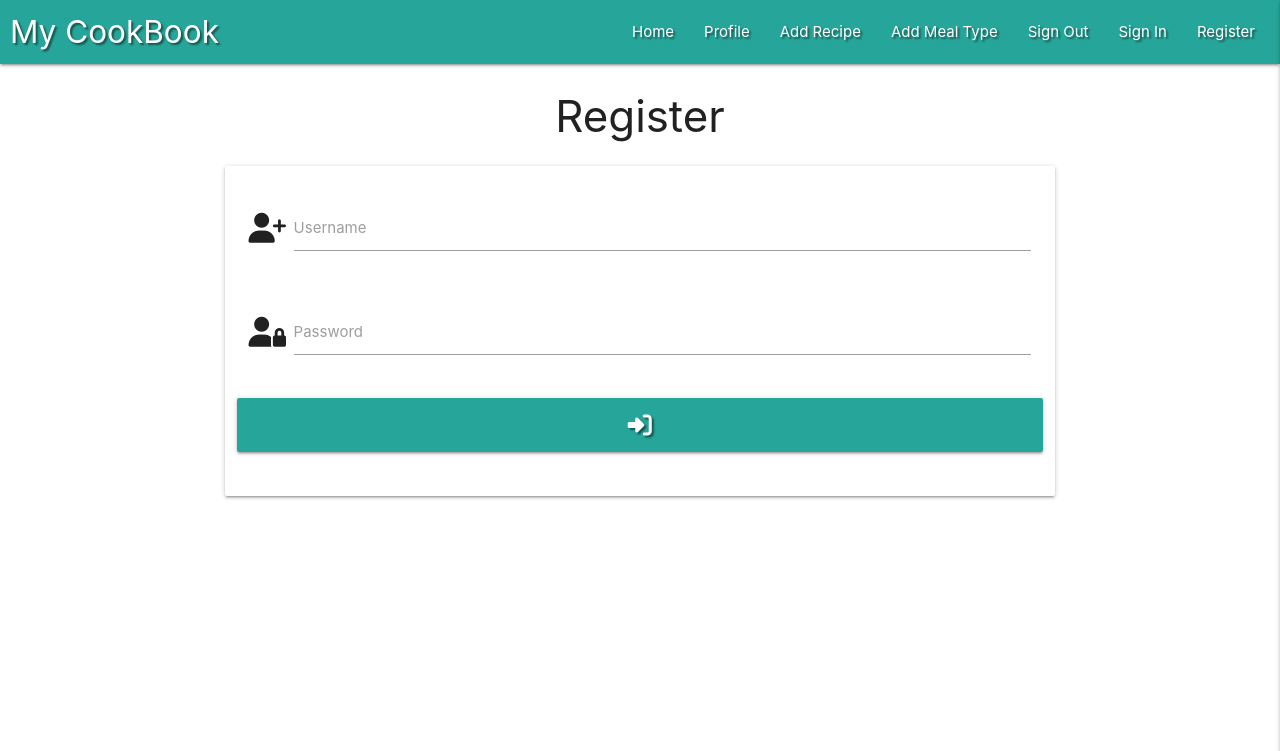
After one commit to DanHodgson12/my-cook-book, a Flask app: page /register in a window 1280 px wide. The commit adds this page. Shown: the top 751 px of the page. Run offline with Flask 3, Linux system fonts and the light colour scheme; some libraries are stand-ins or nearby versions.

Commit message:
feat: add register template

```diff
--- a/app.py
+++ b/app.py
@@ -4,6 +4,7 @@ from flask import (
     redirect, request, session, url_for)
 from flask_pymongo import PyMongo
 from bson.objectid import ObjectId
+from werkzeug.security import generate_password_hash, check_password_hash
 if os.path.exists("env.py"):
     import env
 
@@ -26,6 +27,11 @@ def get_recipes():
         "recipes.html", recipes=recipes, meal_types=meal_types)
 
 
+@app.route("/register")
+def register():
+    return render_template("register.html")
+
+
 if __name__ == "__main__":
     app.run(
         host=os.environ.get("IP"),
--- a/templates/base.html
+++ b/templates/base.html
@@ -28,7 +28,7 @@
                     <li><a href="#">Add Meal Type</a></li>
                     <li><a href="#">Sign Out</a></li>
                     <li><a href="#">Sign In</a></li>
-                    <li><a href="#">Register</a></li>
+                    <li><a href="{{ url_for('register') }}">Register</a></li>
                 </ul>
             </div>
         </nav>
@@ -42,7 +42,7 @@
             <li><a href="#">Add Meal Type</a></li>
             <li><a href="#">Sign Out</a></li>
             <li><a href="#">Sign In</a></li>
-            <li><a href="#">Register</a></li>
+            <li><a href="{{ url_for('register') }}">Register</a></li>
         </ul>
     </header>
 
--- /dev/null
+++ b/templates/register.html
@@ -0,0 +1,34 @@
+{% extends "base.html" %}
+{% block content %}
+
+    <h3 class="center-align">Register</h3>
+
+    <div class="row">
+        <div class="col s12 m8 offset-m2" method="POST" action="{{ url_for('register') }}">
+            <div class="card-panel">
+                <!-- username -->
+                <div class="row">
+                    <div class="input-field col s12">
+                        <i class="fa-solid fa-user-plus prefix"></i>
+                        <input id="username" name="username" type="text" class="validate" required>
+                        <label for="username">Username</label>
+                    </div>
+                </div>
+                <!-- password -->
+                <div class="row">
+                    <div class="input-field col s12">
+                        <i class="fa-solid fa-user-lock prefix"></i>
+                        <input id="password" name="password" type="password" class="validate" required>
+                        <label for="password">Password</label>
+                    </div>
+                </div>
+                <!-- register -->
+                <div class="row">
+                    <button type="submit" class="col s12 btn-large text-shadow teal lighten-1">
+                        <i class="fa-solid fa-sign-in-alt"></i>
+                    </button>
+                </div>
+            </div>
+        </div>
+    </div>
+{% endblock %}
```
